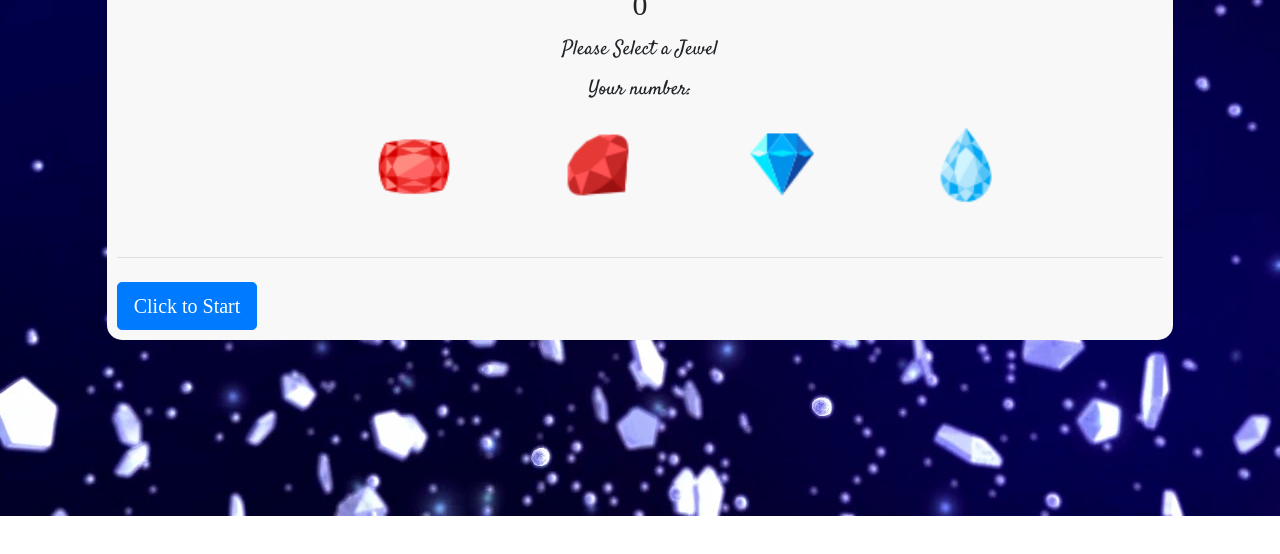
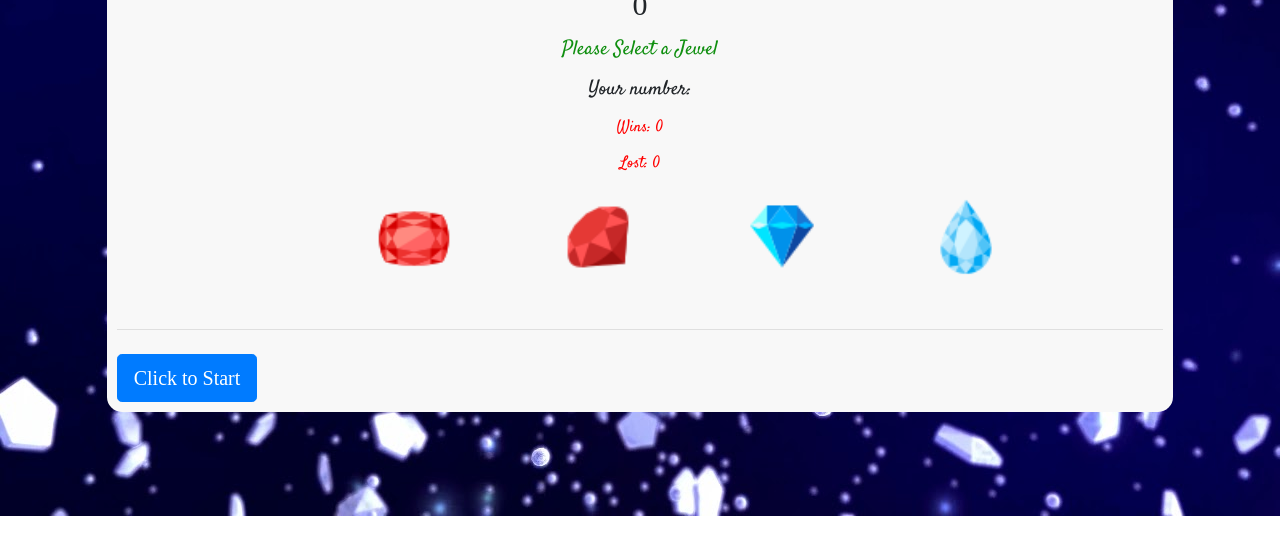
Before and after one commit to SleepyJen/unit-4-game, a plain HTML site: page index.html in a window 1280 px wide. Shown: the part 204-758 px from the top of the page. Drawn offline with nearby package versions, Linux system fonts and the light colour scheme.

Commit message:
Added scoring system and text color

```diff
--- a/assets/css/style.css
+++ b/assets/css/style.css
@@ -40,9 +40,17 @@ body{
     font-size: 30px;
 }
 
-.lead{
+.lead, .win, .lose{
     font-family: 'Satisfy', cursive;
     padding-top: 20px;
+}
+
+#lead-color{
+    color: rgb(16, 143, 16);
+}
+
+.win, .lose{
+    color: red;
 }
 
 .endGame{
@@ -51,7 +59,7 @@ body{
 }
 
 .number, #number-chosen, .lead,
-.jewels, .endGame{
+.jewels, .endGame, .win-lose{
     text-align: center;
 }
 
--- a/assets/javascript/game.js
+++ b/assets/javascript/game.js
@@ -4,6 +4,7 @@ $(document).ready(function () {
     var ruby, redDiamond, diamond, tearDrop, randGenerator;
     var total = 0;
     var checkOn = false;
+    var win = 0, lose = 0;
 
     var startButton = $('.btn');
     var randNum = $('#number-chosen');
@@ -13,6 +14,11 @@ $(document).ready(function () {
     var tD = $('#tearDrop');
     var endGame = $('.endGame');
     var chosenText = $('#chosen');
+    var won = $('.win');
+    var lost = $('.lose');
+
+    won.text("Wins: " + win);
+    lost.text("Lost: " + lose);
 
     startButton.on('click', function () {
         if (toggle) {
@@ -33,7 +39,6 @@ $(document).ready(function () {
         }
 
         if (toggle) {
-            checkOn = true;
             randNum.text("0");
             total = 0;
             chosenText.text("Your number: ");
@@ -85,9 +90,15 @@ $(document).ready(function () {
     function check() {
         if (total > randGenerator && !toggle) {
             endGame.text("Sorry!! you lost >< Try again!!");
+            lose++;
             checkOn = false;
+            won.text("Wins: " + win);
+            lost.text("Lost: " + lose);
         } else if (total === randGenerator && !toggle) {
             endGame.text("Congrats!! you win!! Click restart to restart the Game.");
+            win++;
+            won.text("Wins: " + win);
+            lost.text("Lost: " + lose);
             checkOn = false;
         } else {
             checkOn = true;
--- a/index.html
+++ b/index.html
@@ -25,8 +25,12 @@
             <div class="box col-md-10 vertical-center">
                 <h1 class="number">Number to Reach:</h1>
                 <h2 id="number-chosen">0</h2>
-                <p class="lead">Please Select a Jewel</p>
+                <p class="lead" id="lead-color">Please Select a Jewel</p>
                 <p class="lead" id="chosen">Your number: </p>
+                <div class="win-lose">
+                    <p class="win"></p>
+                    <p class="lose"></p>
+                </div>
                 <div class="jewels">
                     <img class="icon" id="ruby" src="./assets/images/icons8-ruby-50.png" alt="ruby">
                     <img class="icon" id="redDiamond" src="./assets/images/icons8-ruby-programming-language-50-2.png"
```
